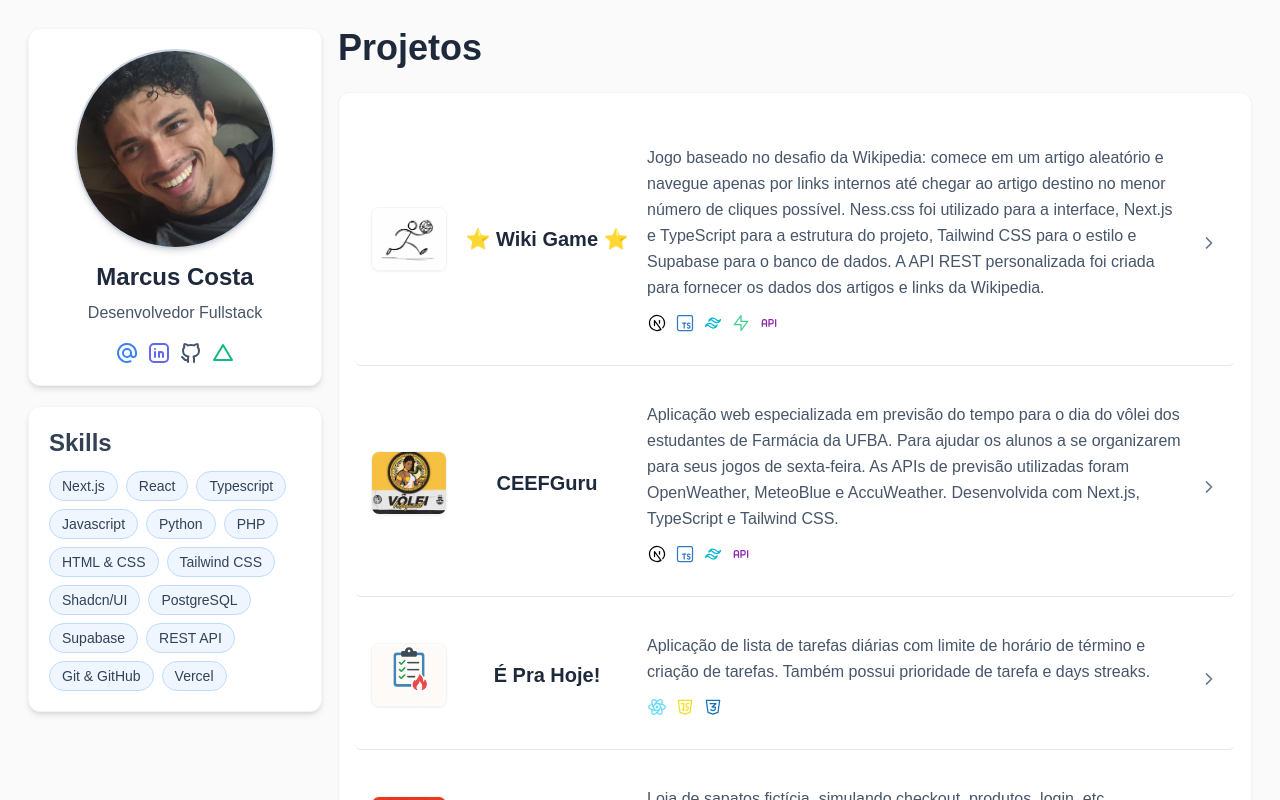
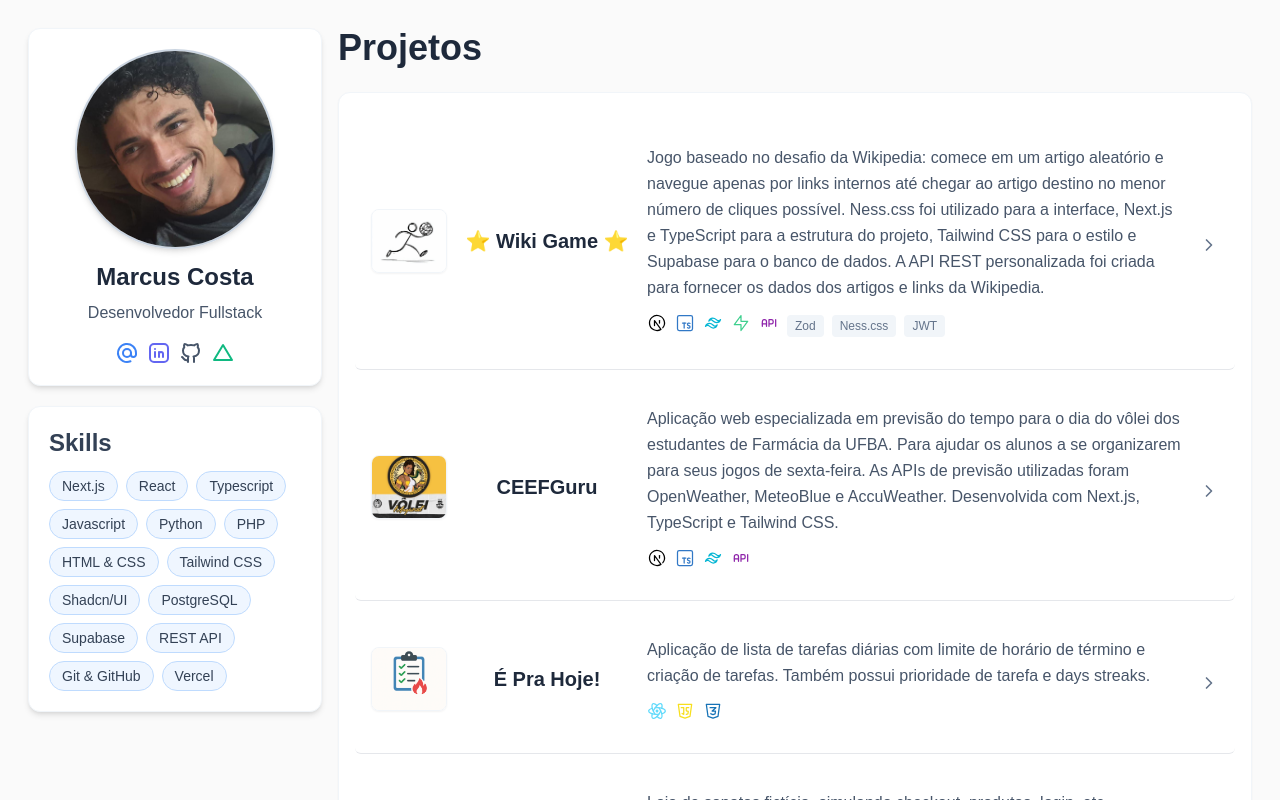
Before and after one commit to marcusdv/Portfolio, a Next.js app: page / in a window 1280 px wide. Shown: the top 800 px of the page. Built offline with nearby package versions, Linux system fonts and the light colour scheme.

Commit message:
palabras

```diff
--- a/app/sections/Projects.tsx
+++ b/app/sections/Projects.tsx
@@ -8,7 +8,7 @@ const projects = [
 
         url: "https://wikigame-five.vercel.app/",
         imgUrl: "/images/projects/wikirun.jpeg",
-        stack: ["Next.js", "TypeScript", "Tailwind CSS", "Supabase", "REST API"],
+        stack: ["Next.js", "TypeScript", "Tailwind CSS", "Supabase", "REST API", "Zod", "Ness.css", "JWT"],
     },
     {
         name: "CEEFGuru",
```
